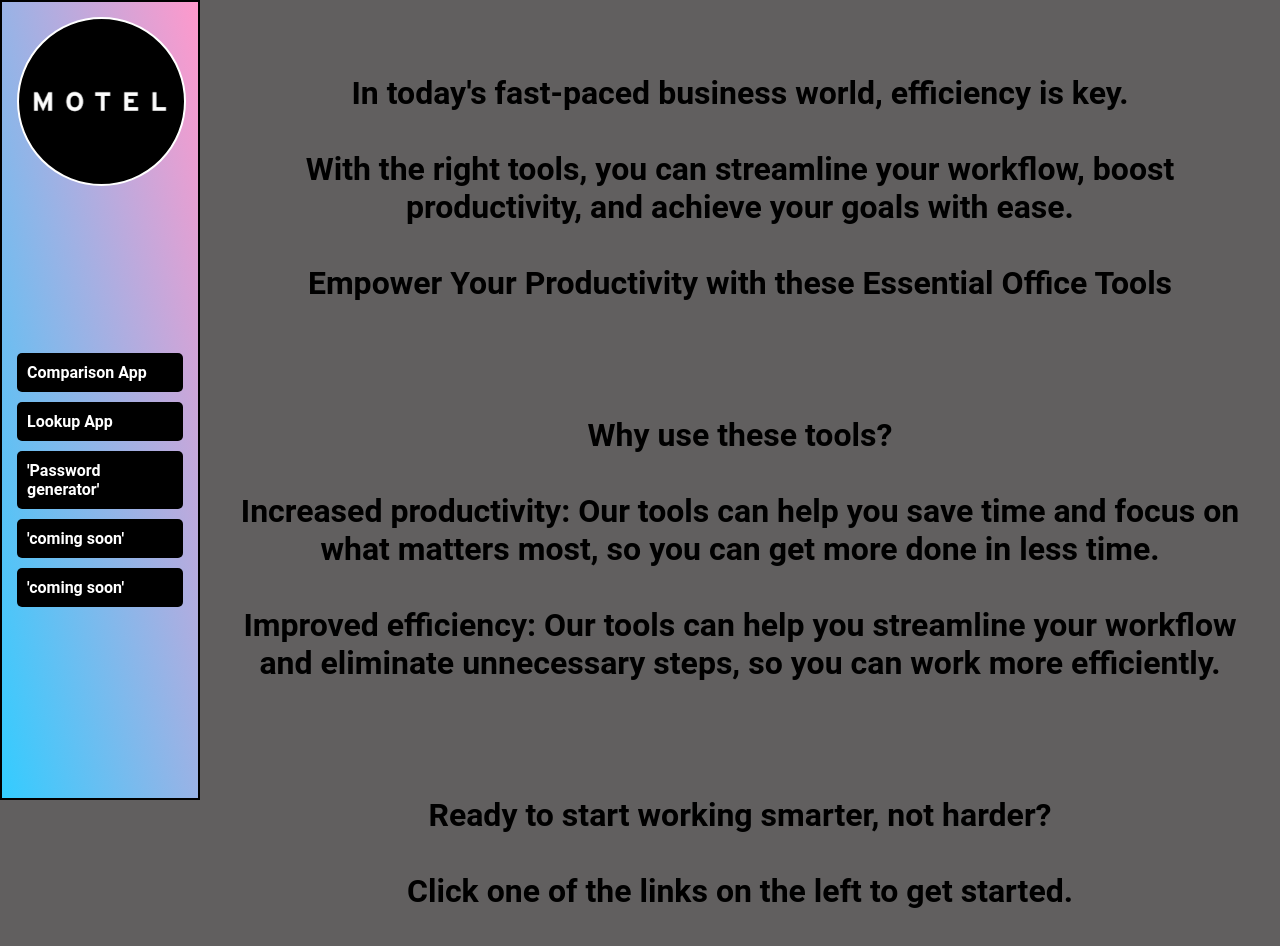
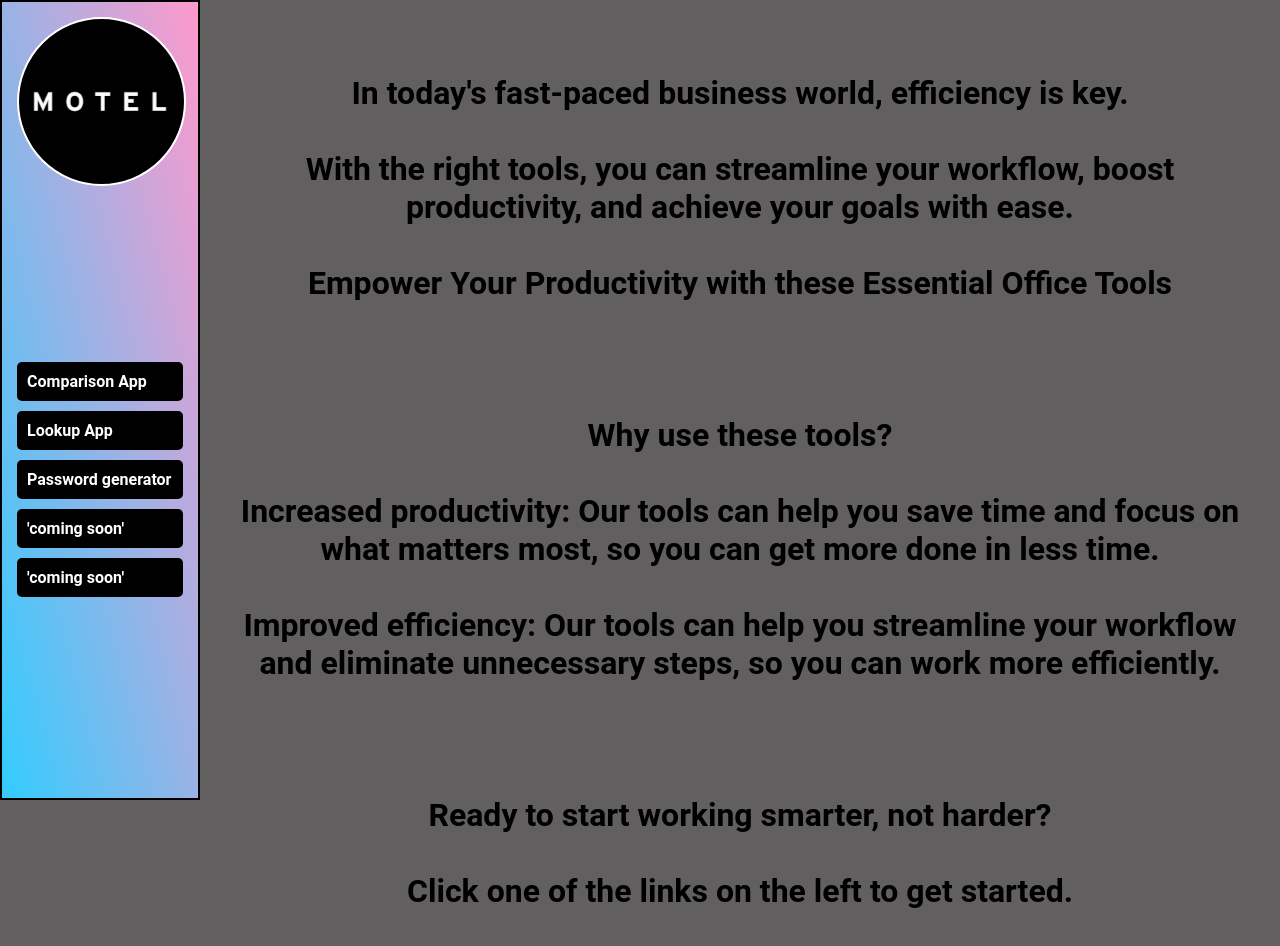
Before and after one commit to RobbieG83/Office-tools, a website: page index.html in a window 1280 px wide. Drawn offline with Linux system fonts and the light colour scheme.

Commit message:
Update index.html

```diff
--- a/index.html
+++ b/index.html
@@ -16,7 +16,7 @@
         <div class="links-container">
             <a href="compare.html">Comparison App</a>
             <a href="lookup.html">Lookup App</a>
-            <a href="Password generator.html">'Password generator'</a>
+            <a href="Password generator.html">Password generator</a>
             <a href="#">'coming soon'</a>
             <a href="#">'coming soon'</a>
         </div>
```
